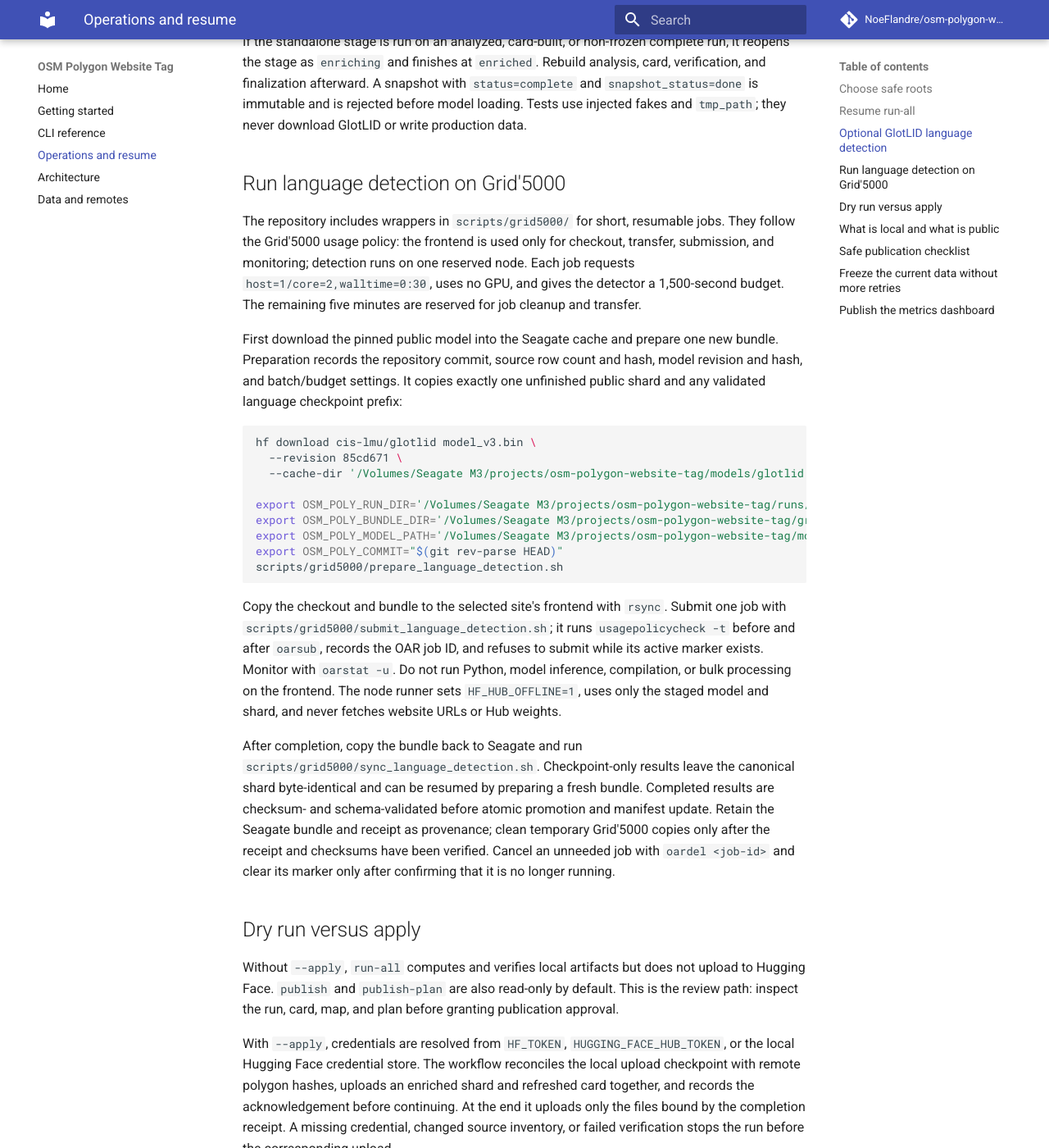
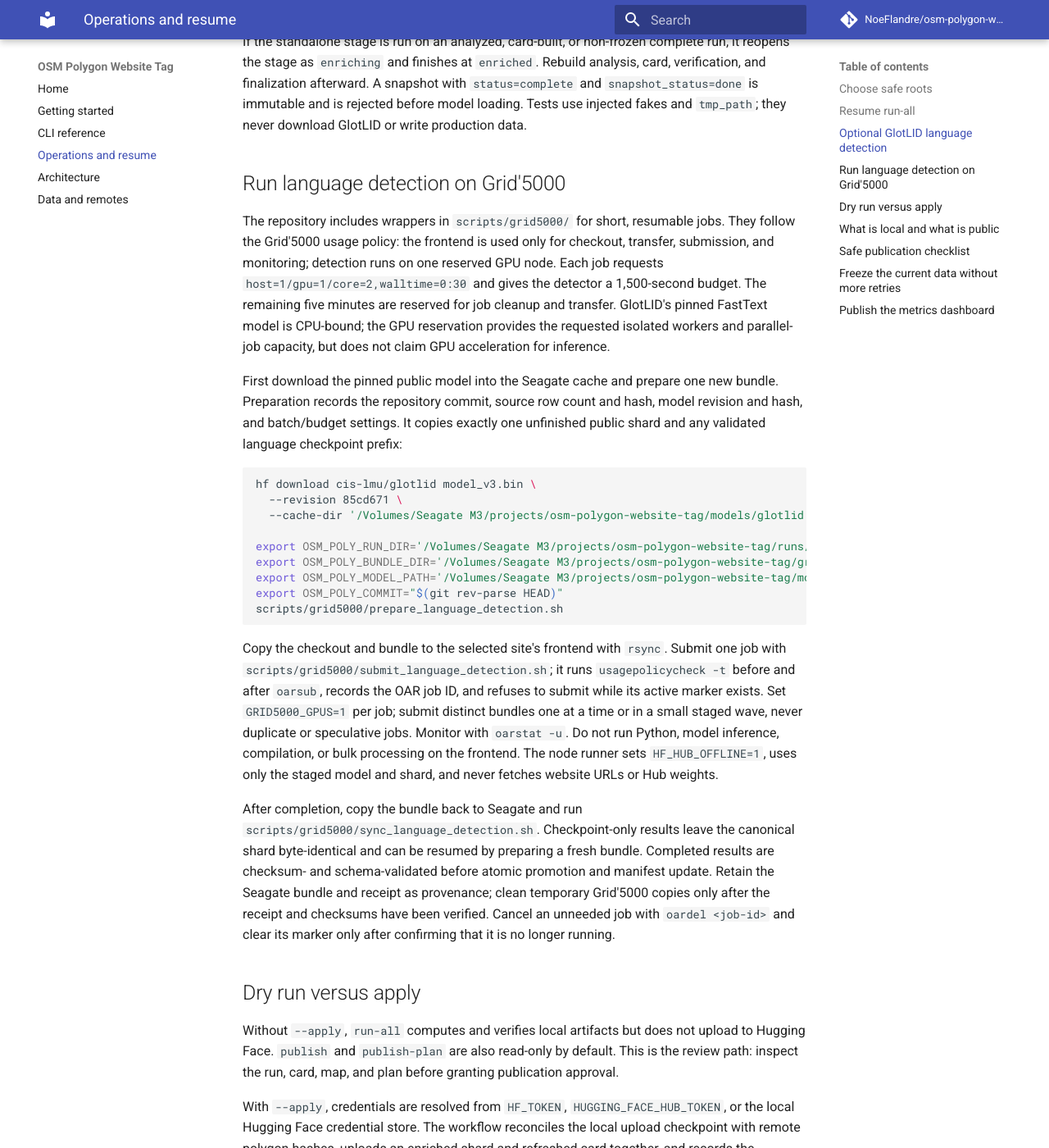
Before and after one commit to NoeFlandre/osm-polygon-website-tag, an MkDocs documentation site: the page built from docs/operations.md, in a window 1280 px wide and 1400 px high, scrolled down 1887 px. Shown: the whole window at 82% size. Built offline with MkDocs 1.6.1 and Material for MkDocs 9.7.7, drawn with Linux system fonts in a browser that asks for light colours; comment, search, counter and statistics services are not loaded.

Commit message:
feat(grid5000): request GPU resources for language jobs

```diff
--- a/docs/operations.md
+++ b/docs/operations.md
@@ -98,9 +98,11 @@ download GlotLID or write production data.
 The repository includes wrappers in `scripts/grid5000/` for short, resumable
 jobs. They follow the Grid'5000 usage policy: the frontend is used only for
 checkout, transfer, submission, and monitoring; detection runs on one
-reserved node. Each job requests `host=1/core=2,walltime=0:30`, uses no GPU,
-and gives the detector a 1,500-second budget. The remaining five minutes are
-reserved for job cleanup and transfer.
+reserved GPU node. Each job requests `host=1/gpu=1/core=2,walltime=0:30` and
+gives the detector a 1,500-second budget. The remaining five minutes are
+reserved for job cleanup and transfer. GlotLID's pinned FastText model is
+CPU-bound; the GPU reservation provides the requested isolated workers and
+parallel-job capacity, but does not claim GPU acceleration for inference.
 
 First download the pinned public model into the Seagate cache and prepare one
 new bundle. Preparation records the repository commit, source row count and
@@ -122,7 +124,9 @@ scripts/grid5000/prepare_language_detection.sh
 Copy the checkout and bundle to the selected site's frontend with `rsync`.
 Submit one job with `scripts/grid5000/submit_language_detection.sh`; it runs
 `usagepolicycheck -t` before and after `oarsub`, records the OAR job ID, and
-refuses to submit while its active marker exists. Monitor with `oarstat -u`.
+refuses to submit while its active marker exists. Set `GRID5000_GPUS=1` per
+job; submit distinct bundles one at a time or in a small staged wave, never
+duplicate or speculative jobs. Monitor with `oarstat -u`.
 Do not run Python, model inference, compilation, or bulk processing on the
 frontend. The node runner sets `HF_HUB_OFFLINE=1`, uses only the staged model
 and shard, and never fetches website URLs or Hub weights.
```
Also changed, not shown: docs/setup.md (+4 -3 lines), docs/superpowers/specs/2026-08-31-grid5000-language-detection-design.md (+4 -2 lines), scripts/grid5000/README.md (+4 -2 lines), 3 other files.
